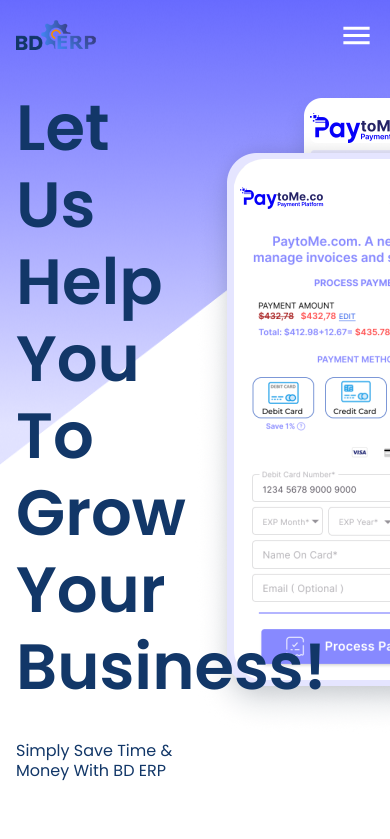
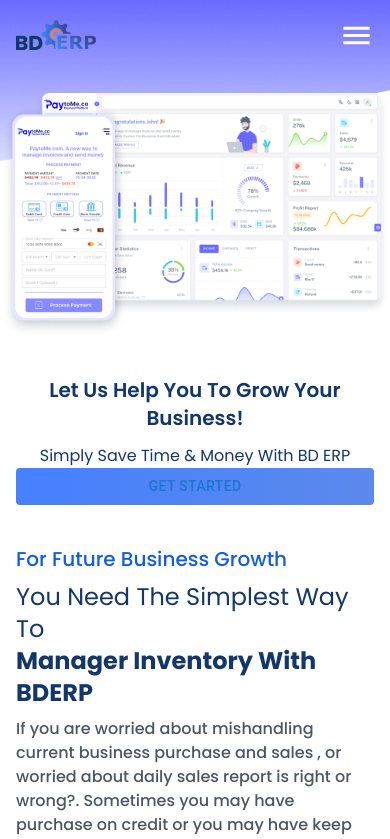
Before and after one commit to nazmul0290/bderp, a Next.js app: page / in a window 390 px wide. Shown: the top 839 px of the page. Built offline with nearby package versions, Linux system fonts and the light colour scheme.

Commit message:
feat(hero): responsive

```diff
--- a/components/home/HeroSection.jsx
+++ b/components/home/HeroSection.jsx
@@ -1,17 +1,17 @@
 import Image from "next/image";
 import React from "react";
-import { Grid } from "@mui/material";
+import { Button, Grid } from "@mui/material";
 
 const HeroSection = () => {
   return (
-    <section className="relative min-h-[690px] w-full  mb-32  ">
+    <section className="  relative min-h-[450px]  lg:min-h-[690px] w-full   ">
       <div
-        className="relative min-h-[465px] w-full bg-[length:100%_100%]  bg-no-repeat bg-top bg-origin-border"
+        className="hidden md:block relative min-h-[465px] w-full bg-[length:100%_100%]  bg-no-repeat bg-top bg-origin-border"
         style={{
           backgroundImage: "url('/img/home/banner-bg.png')",
         }}
       >
-        <div className="inline-flex justify-end items-center absolute top-[90px] left-0 right-0 h-[644px]">
+        <div className="inline-flex justify-end items-center absolute top-[90px] left-0 right-0 h-[490px] lg:h-[530px] xl:h-[644px]">
           <div
             className="w-1/2 h-full bg-[length:auto_100%] bg-no-repeat"
             style={{
@@ -20,16 +20,51 @@
           ></div>
         </div>
       </div>
-      <div className="absolute top-0 bottom-0 left-0 right-0 z-10 h-full mx-auto">
+      <div
+        className="md:hidden block relative min-h-[280px] sm:min-h-[450px]  max-w-full bg-[length:100%_66%]  bg-no-repeat bg-top bg-origin-border"
+        style={{
+          backgroundImage: "url('/img/home/banner-ng-small.png')",
+        }}
+      >
+        <div className="inline-flex justify-end items-center absolute top-10 left-0 right-0 h-[400px]">
+          <div
+            className="w-full bg-top  h-[300px] flex justify-center items-center bg-contain  bg-no-repeat"
+            style={{
+              backgroundImage: "url('/img/home/banner-right-bg.png')",
+            }}
+          ></div>
+        </div>
+      </div>
+      <div className="absolute top-0 bottom-0 left-0 right-0 z-10 hidden h-full mx-auto md:block">
         <div className="flex h-full justify-center items-center relative top-[90px] container">
           <div className="grid grid-cols-2  h-[calc(100% - 85px)] ">
             <div className="w-full my-auto">
-              <h1 className="font-semibold text-primary text-[64px] leading-[77px]">
+              <h1 className="font-semibold text-primary xl:text-[64px] xl:leading-[62px] lg:text-[45px] lg:leading-[55px] leading-[35px] text-[30px]">
                 Let Us Help You To Grow Your Business!
               </h1>
-              <p className="leading-5 mt-9 text-primary ">
+              <p className="mt-4 leading-5 xl:mt-5 text-primary ">
                 Simply Save Time & Money With BD ERP
               </p>
+              <Button className="px-8 mt-4 xl:mt-5 py-2 text-white rounded-md bg-gradient-to-r from-[#4680ff] to-[#5b89ec] ">
+                Get Started
+              </Button>
+            </div>
+          </div>
+        </div>
+      </div>
+      <div className="relative z-20 h-full mx-auto md:hidden">
+        <div className="container flex items-center justify-center mt-24 sm:mt-0">
+          <div className="">
+            <div className="w-full my-auto text-center">
+              <h1 className="text-xl font-semibold leading-7 text-primary">
+                Let Us Help You To Grow Your Business!
+              </h1>
+              <p className="mt-3 leading-2 text-primary ">
+                Simply Save Time & Money With BD ERP
+              </p>
+              <Button className="w-full mt-4 py-2 text-white rounded-md bg-gradient-to-r from-[#4680ff] to-[#5b89ec] ">
+                Get Started
+              </Button>
             </div>
           </div>
         </div>
```
